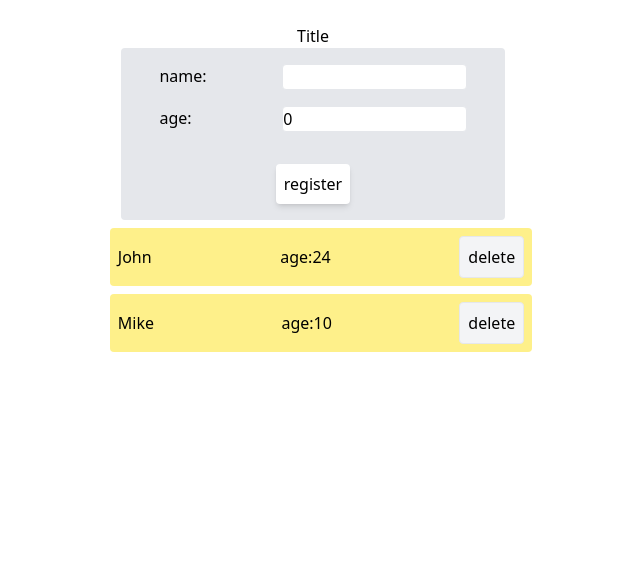
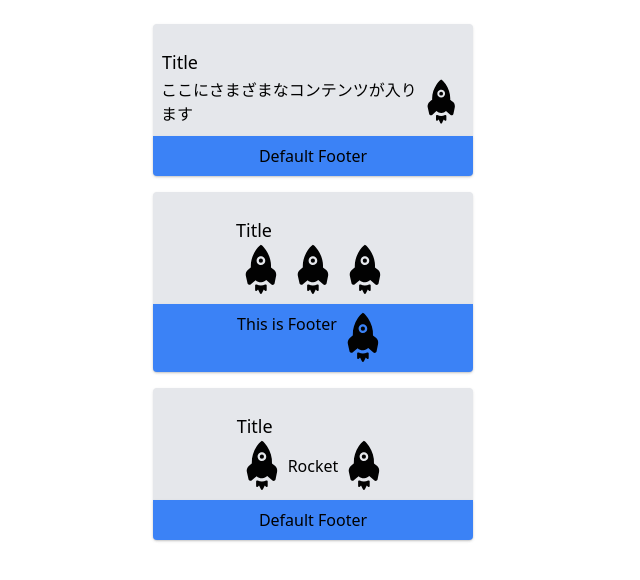
Before and after one commit to yochimonji/udemy_vue_typescript, a Vue app: page / in a window 1280 px wide. Shown: the top 580 px of the page, without its empty margins (327-967 px from the left). Built offline with nearby package versions, Linux system fonts and the light colour scheme.

Commit message:
add: chapter8

```diff
--- a/src/App.vue
+++ b/src/App.vue
@@ -3,13 +3,15 @@
 // Check out https://vuejs.org/api/sfc-script-setup.html#script-setup
 // import Payment from "./components/Payment.vue"
 // import Tweet from "./components/Tweet.vue"
-import Persons from './components/Persons.vue';
+// import Persons from './components/Persons.vue';
+import CardList from "./components/CardList.vue"
 </script>
 
 <template>
   <div class="p-6 max-w-xl mx-auto">
     <!-- <Payment></Payment> -->
     <!-- <Tweet /> -->
-    <Persons />
+    <!-- <Persons /> -->
+    <CardList />
   </div>
 </template>
--- /dev/null
+++ b/src/components/Card.vue
@@ -0,0 +1,19 @@
+<script setup lang="ts">
+    import { defineProps } from 'vue';
+
+    defineProps<{
+        title: string
+    }>()
+</script>
+
+<template>
+    <div class="flex flex-col items-center shadow rounded pt-4 mb-4 w-80 bg-gray-200">
+        <div class="p-2">
+            <span class="text-lg border">{{ title }}</span>
+            <slot></slot>
+        </div>
+        <div class="flex justify-center shadow rounded-b bg-blue-500 w-full p-2 m-0">
+            <slot name="footer">Default Footer</slot>
+        </div>
+    </div>
+</template>
--- /dev/null
+++ b/src/components/CardList.vue
@@ -0,0 +1,33 @@
+<script setup lang="ts">
+import Card from './Card.vue';
+import RocketIcon from './RocketIcon.vue';
+</script>
+
+<template>
+    <div class="flex flex-col items-center">
+        <Card title="Title">
+            <div class="flex items-center">
+                ここにさまざまなコンテンツが入ります
+                <RocketIcon />
+            </div>
+        </Card>
+        <Card title="Title">
+            <div class="flex items-center">
+                <RocketIcon />
+                <RocketIcon />
+                <RocketIcon />
+            </div>
+            <template #footer>
+                <span>This is Footer</span>
+                <RocketIcon size="12px" />
+            </template>
+        </Card>
+        <Card title="Title">
+            <div class="flex items-center">
+                <RocketIcon />
+                Rocket
+                <RocketIcon />
+            </div>
+        </Card>
+    </div>
+</template>
--- /dev/null
+++ b/src/components/RocketIcon.vue
@@ -0,0 +1,33 @@
+<template>
+    <svg version="1.1" id="Layer_1" xmlns="http://www.w3.org/2000/svg" xmlns:xlink="http://www.w3.org/1999/xlink" x="0px"
+      y="0px" width="52px" height="52px" viewBox="0 0 512 512" enable-background="new 0 0 512 512" xml:space="preserve">
+      <g>
+        <g>
+          <g>
+            <path fill="#020202" d="M204.192,62.194c14.147-20.472,29.339-41.613,50.963-54.72c21.323,12.782,36.366,33.547,50.311,53.656
+                  c32.847,49.754,52.929,109.515,48.878,169.578c10.615,8.898,21.537,17.441,31.994,26.521
+                  c15.011,13.797,22.02,35.319,18.406,55.327c-5.036,25.275-9.876,50.607-15.206,75.813c-2.963,12.968-20.508,18.905-30.823,10.62
+                  c-17.121-14.291-33.816-29.108-50.932-43.417c-12.95,12.462-30.153,20.772-48.214,21.773
+                  c-20.791,1.466-41.375-7.156-56.448-21.242c-12.28,9.401-23.666,20.686-35.664,30.755c-5.799,4.66-10.621,10.784-17.484,13.966
+                  c-10.64,4.565-24.342-2.248-26.747-13.685c-5.479-24.642-11.203-49.24-16.52-73.92c-4.321-20.878,3.332-43.61,19.419-57.607
+                  c9.313-7.822,18.756-15.487,28.243-23.096c2.643-1.39,1.315-4.596,1.465-6.951C153.005,167.614,172.8,110.333,204.192,62.194z
+                   M220.995,138.526c-12.424,15.994-10.921,40.768,3.488,55.052c15.255,16.809,44.15,17.422,60.106,1.29
+                  c12.317-11.253,16.482-30.146,10.603-45.671c-5.387-14.967-19.809-26.195-35.671-27.591
+                  C244.873,119.92,229.706,126.659,220.995,138.526z" />
+          </g>
+          <path fill="#020202" d="M198.263,407.819c-0.213-7.266,8.83-12.262,14.942-8.417c25.87,13.32,58.027,13.314,83.896-0.007
+              c5.937-3.645,14.736,0.733,14.955,7.803c0.087,15.432,0.105,30.88,0.024,46.317c0.119,7.533-9.832,12.337-15.681,7.626
+              c-4.452-3.926-8.467-8.341-12.75-12.461c-6.776,13.201-13.163,26.602-19.995,39.772c-3.281,6.275-13.533,6.318-16.877,0.105
+              c-6.87-13.195-13.213-26.676-20.121-39.858c-4.221,4.157-8.248,8.548-12.694,12.468c-5.824,4.734-15.756-0.162-15.675-7.647
+              C198.163,438.291,198.244,423.055,198.263,407.819z" />
+        </g>
+        <circle fill="#020202" cx="254.831" cy="164.509" r="20.812" />
+      </g>
+    </svg>
+  </template>
+
+  <script lang="ts">
+  export default {
+    name: "RocketIcon",
+  };
+  </script>
```
